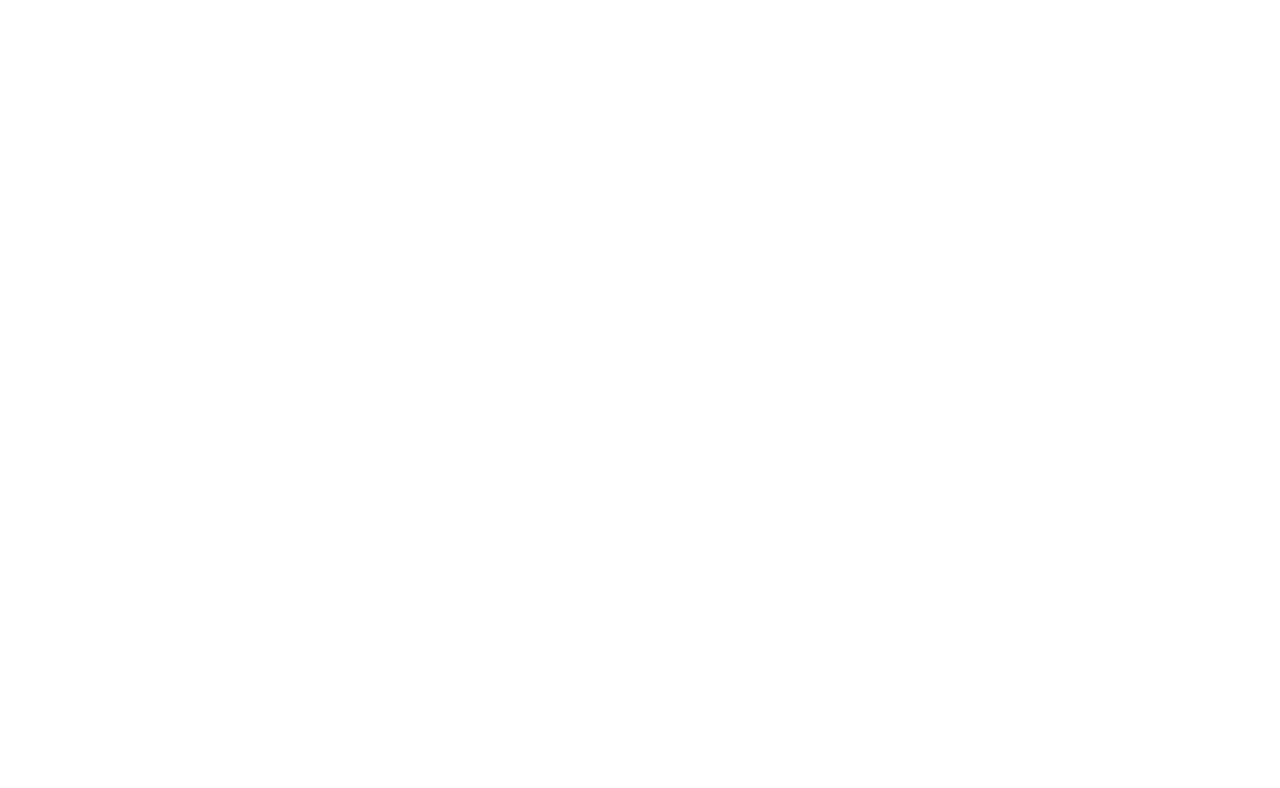
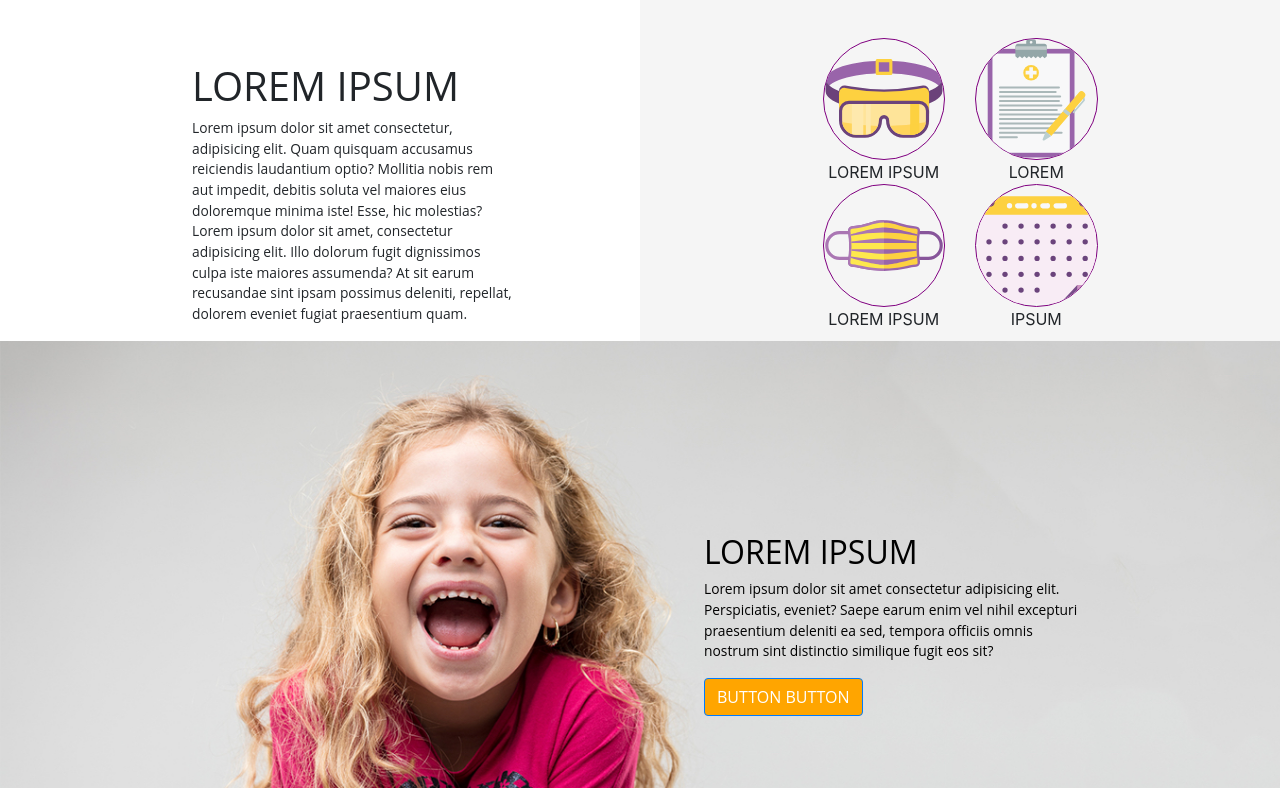
Before and after one commit to shyaboi/roosterreact, a React (Create React App) app: page / in a window 1280 px wide. Shown: the part 1712-2500 px from the top of the page. Before the commit the page ends 1710 px from the top, so only its background shows below. Built offline with nearby package versions, Linux system fonts and the light colour scheme.

Commit message:
adding carousel in  review banner

```diff
--- a/package.json
+++ b/package.json
@@ -4,9 +4,12 @@
   "private": true,
   "dependencies": {
     "bootstrap": "^4.5.0",
+    "pure-react-carousel": "^1.27.1",
     "react": "^16.13.1",
+    "react-bootstrap": "^1.0.1",
     "react-dom": "^16.13.1",
-    "react-scripts": "3.4.1"
+    "react-scripts": "3.4.1",
+    "react-text-carousel": "^0.1.1"
   },
   "scripts": {
     "start": "react-scripts start",
--- a/src/App.js
+++ b/src/App.js
@@ -1,7 +1,10 @@
 import React from 'react';
-import Hero from './components/topbanner/index';
+import Hero from './components/topBanner/index';
 import Climber from '../src/components/climberBanner/index';
-import Mom from './components/mombanner/index';
+import Mom from './components/momBanner/index';
+import Icon from './components/iconBanner/index';
+import Kid from './components/kidBanner/index';
+import Review from './components/reviewBanner/index'
 
 import './App.css';
 
@@ -11,6 +14,9 @@ function App() {
 <Hero />
 <Climber />
 <Mom />
+<Icon />
+<Kid />
+<Review />
     </div>
   );
 }
--- /dev/null
+++ b/src/components/carousel/index.js
@@ -0,0 +1,26 @@
+import React from "react";
+import "./style.css";
+
+import { CarouselProvider, Slider, Slide, ButtonBack, ButtonNext } from 'pure-react-carousel';
+import 'pure-react-carousel/dist/react-carousel.es.css';
+
+function Carousel() {
+
+    return (
+      <CarouselProvider
+        naturalSlideWidth={5}
+        naturalSlideHeight={5}
+        totalSlides={3}
+      >
+        <Slider>
+          <Slide index={0}>I am the first Slide.</Slide>
+          <Slide index={1}>I am the second Slide.</Slide>
+          <Slide index={2}>I am the third Slide.</Slide>
+        </Slider>
+        <ButtonBack>Back</ButtonBack>
+        <ButtonNext>Next</ButtonNext>
+      </CarouselProvider>
+    );
+  }
+
+  export default Carousel;
--- a/src/components/climberBanner/index.js
+++ b/src/components/climberBanner/index.js
@@ -1,7 +1,7 @@
 import React from "react";
 import "./style.css";
 import climberPic from "../../assets/images/img-1.jpg"
-import Container from 'react-bootstrap/Container';
+import {Container, Col, Row, Grid } from 'react-bootstrap';
 
 
 
@@ -25,7 +25,9 @@ function Climber() {
 
           </div>
           </Col-6>
+        <Col-6 class="col-6">
           <img src= {climberPic} id="climbLoremPic" />
+          </Col-6>
       </Row-12>
     </Container>
   );
--- a/src/components/climberBanner/style.css
+++ b/src/components/climberBanner/style.css
@@ -1,4 +1,4 @@
-/* cilimber and lorem paragraph */
+cilimber and lorem paragraph
 #climbRow {
     overflow: hidden;
     word-wrap: break-word;
--- a/src/components/iconBanner/index.js
+++ b/src/components/iconBanner/index.js
@@ -1,76 +1,64 @@
 import React from "react";
+import { Grid, Row, Col, Container } from "react-bootstrap/";
+
 import "./style.css";
+import HomeLab from "../../assets/images/home-lab.svg";
+import HomeEx from "../../assets/images/home-expertise.svg";
+import HomeHyg from "../../assets/images/home-hygiene.svg";
+import HomeRet from "../../assets/images/home-retention.svg";
 
 function Icon() {
   return (
-    <div class="container-fluid" id="icons">
-      {/* <!-- icon row --> */}
-      <div id="iconRow" class="row">
-        {/* <!-- icon lorem col --> */}
-        <div id="iconLorem" class="col-6">
-          {/* <!-- icon lorem col paragraph --> */}
-          <div id="iconLoremP">
-            <h1 style="font-size: 3vmin; color: purple;">LOREM IPSUM </h1>
-            <h1 style="font-size: 3vmin; color: purple;">DOLOR SIT AMET </h1>
+    <Container fluid>
+      <Row-12 id="climbRow" class="row">
+        <Col-6 id="climbLorem" class="col-6">
+          <div id="climbLoremP">
+            <h1>LOREM IPSUM</h1>
             <p>
               Lorem ipsum dolor sit amet consectetur, adipisicing elit. Quam
               quisquam accusamus reiciendis laudantium optio? Mollitia nobis rem
               aut impedit, debitis soluta vel maiores eius doloremque minima
-              iste!
+              iste! Esse, hic molestias? Lorem ipsum dolor sit amet, consectetur
+              adipisicing elit. Illo dolorum fugit dignissimos culpa iste
+              maiores assumenda? At sit earum recusandae sint ipsam possimus
+              deleniti, repellat, dolorem eveniet fugiat praesentium quam.
             </p>
-            {/* <!-- dummt link for lorem --> */}
           </div>
-        </div>
-        {/* <!-- 2nd col in row for group of svgs --> */}
-        <div id="svgDiv" class="col-6">
-          <div class="container">
-            <div class="row">
-              <img id="homeLab" src="..." alt="Rooster Grin" /> LOREM IPSUM
-            </div>
-            <div class="col" style="width: 18rem;" id="homeEx">
-              <img
-                src="./src/assets/home-expertise.svg"
-                class="circle"
-                alt="Card image cap"
-              />
-              <div id="homeLabTxt">
-                <p>LOREM</p>
-              </div>
-            </div>
-            <div class="col" style="width: 18rem;" id="homeLab">
-              <img
-                src="./src/assets/home-hygiene.svg"
-                class="circle"
-                alt="board and pen"
-              />
-              <div id="homeLabTxt"></div>
-              <p>LOREM IPSUM</p>
-            </div>
-
-            <div class="w-100"></div>
-            <div class="col" style="width: 18rem;" id="homeLab">
-              <img
-                src="./src/assets/home-lab.svg"
-                class="circle"
-                alt="board and pen"
-              />
-              <div id="homeLabTxt"></div>
-              <p>LOREM IPSUM</p>
-            </div>
-
-            <div class="col" style="width: 18rem;" id="homeLab">
-              <img
-                src="./src/assets/home-retention.svg"
-                class="circle"
-                alt="board and pen"
-              />
-              <div id="homeLabTxt"></div>
-              <p>LOREM</p>
-            </div>
-          </div>
-        </div>
-      </div>
-    </div>
+        </Col-6>
+        <Col-6 id="svgDiv" class="col-6">
+          <Container>
+            <Row>
+              <Col>
+              <div>
+                <img className="circle" src={HomeLab} />
+                LOREM IPSUM
+                </div>
+              </Col>
+              <Col>
+              <div>
+                <img src={HomeEx} className="circle" />
+                LOREM
+                </div>
+              </Col>
+            </Row>
+            <Row>
+              <Col>
+              <div>
+                <img src={HomeHyg} className="circle" />
+                LOREM IPSUM
+                </div>
+              </Col>
+              <Col>
+              <div>
+                <img src={HomeRet} className="circle" />
+                IPSUM
+                </div>
+              </Col>
+            </Row>
+          </Container>
+        </Col-6>
+      </Row-12>
+    </Container>
   );
 }
 
--- a/src/components/iconBanner/style.css
+++ b/src/components/iconBanner/style.css
@@ -17,20 +17,16 @@
   #svgDiv {
     align-items: center;
     text-align: center;
-    padding-top: 10vmin;
+    padding-top: 5vmin;
 
     background: whitesmoke;
   }
 
   #svgDiv > div {
-    height: 75%;
     width: 50%;
   }
 
   .circle {
-    height: 45%;
     border: 0.2px solid purple;
-    border-radius: 500px;
-    -webkit-border-radius: 500px;
-    -moz-border-radius: 500px;
+    border-radius: 100px;
   }
--- /dev/null
+++ b/src/components/kidBanner/index.js
@@ -0,0 +1,32 @@
+import React from "react";
+import "./style.css";
+
+
+function Kid() {
+  return (
+    // <!-- bootstrap container row banner kid -->
+    <div class="container-fluid">
+      {/* <!-- bootstrap kid row --> */}
+      <div id="kidRow" class="row">
+        {/* <!-- lorem div with button --> */}
+        <div id="kidRem" class="col-12">
+          <h2>
+            LOREM IPSUM
+          </h2>
+          <p>
+            Lorem ipsum dolor sit amet consectetur adipisicing elit.
+            Perspiciatis, eveniet? Saepe earum enim vel nihil excepturi
+            praesentium deleniti ea sed, tempora officiis omnis nostrum sint
+            distinctio similique fugit eos sit?
+          </p>
+          {/* <!-- welcome dummy button --> */}
+          <button type="button" id="kidButt" class="btn btn-primary">
+            BUTTON BUTTON
+          </button>
+        </div>
+      </div>
+    </div>
+  );
+}
+
+export default Kid;
--- /dev/null
+++ b/src/components/kidBanner/style.css
@@ -0,0 +1,22 @@
+#kidRow {
+    background-image: url("../../assets/images/banner-2.jpg");
+    position: relative;
+    text-align: left;
+    background-repeat: no-repeat;
+    background-size: cover;
+    overflow: hidden;
+  }
+
+  #kidRem {
+    padding-left: 55vw;
+    padding-right: 15vw;
+    padding-top: 15vw;
+    padding-bottom: 15vw;
+    font-family: "Open Sans", sans-serif;
+    color: black;
+    font-size: calc(1vw + 1px);
+  }
+
+  #kidButt {
+    background: orange;
+  }
--- /dev/null
+++ b/src/components/reviewBanner/index.js
@@ -0,0 +1,30 @@
+import React from "react";
+import "./style.css";
+import Carousel from '../carousel/index'
+
+
+
+function Review() {
+    return (
+<div class="container-fluid" id="climbers">
+        <div id='ratingRow' class="row">
+          <div id="RatingLorem" class="col-6">
+            <div id="ratingStars">
+
+              <h2>Star Rating</h2>
+              <h2>Title Go Here</h2>
+              <span class="fa fa-star checked"></span>
+              <span class="fa fa-star checked"></span>
+              <span class="fa fa-star checked"></span>
+              <span class="fa fa-star"></span>
+              <span class="fa fa-star"></span>
+            </div>
+          </div>
+          <div class="col-6">
+            <Carousel />
+          </div>
+          </div>
+          </div>
+    )};
+
+    export default Review;
--- /dev/null
+++ b/src/components/reviewBanner/style.css
@@ -0,0 +1,11 @@
+.checked {
+    color: orange;
+  }
+
+
+
+
+  #ratingStars {
+    text-align: center;
+    padding-top: 5vw;
+  }
```
Also changed, not shown: src/components/carousel/style.css (added), 1 other file (tests, documents, lock files or other folders).
